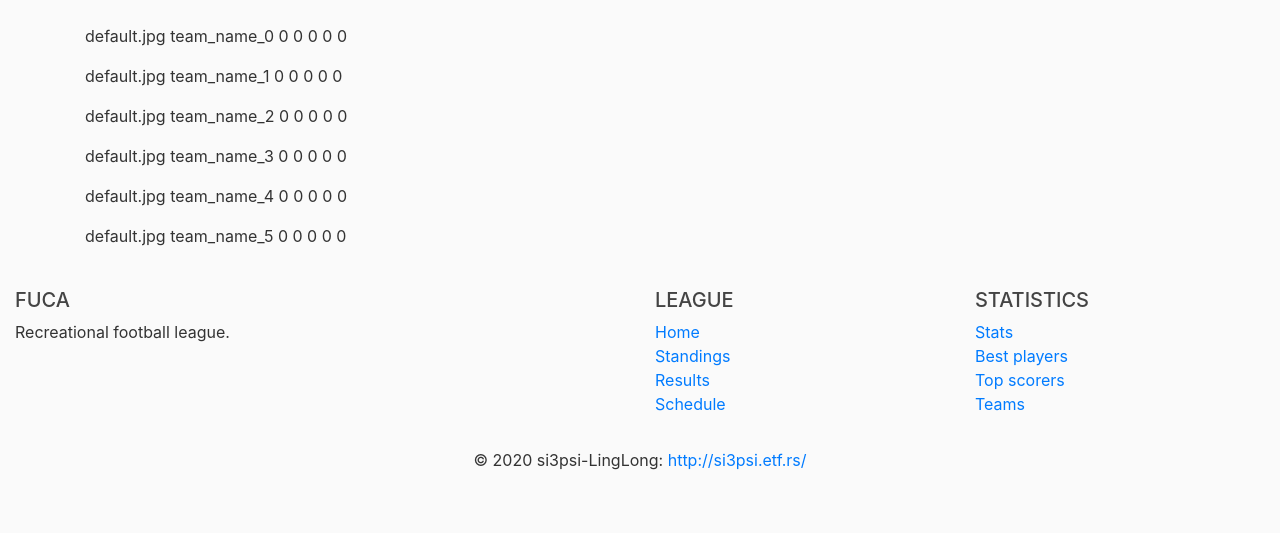
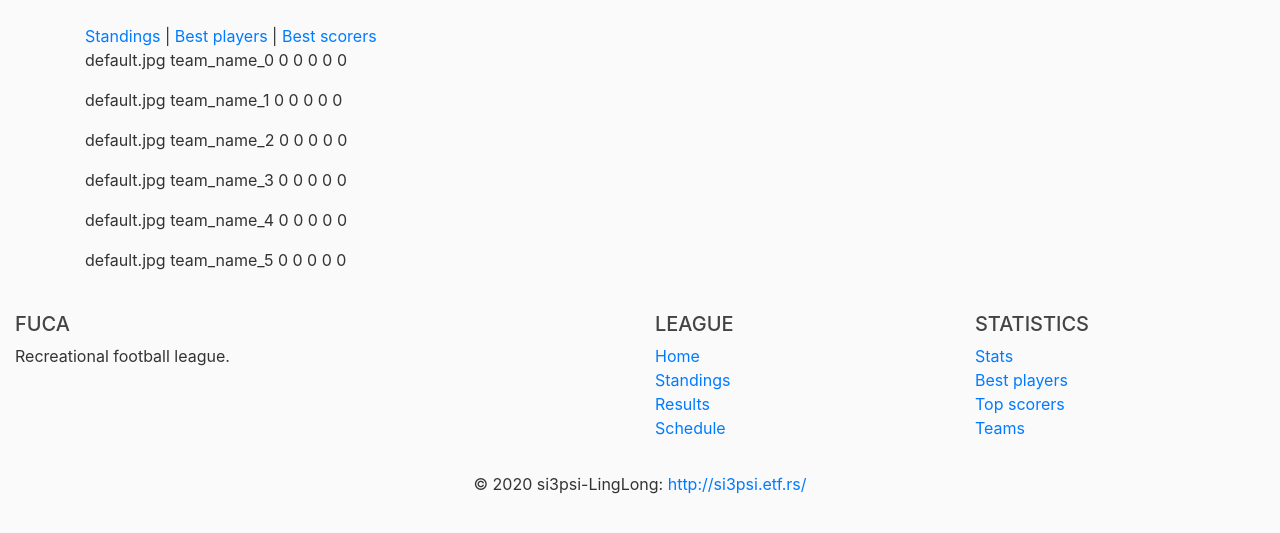
Before and after one commit to urosisakovic/FUCA, a Flask app: page /standings in a window 1280 px wide. Shown: the part 56-589 px from the top of the page. Run offline with Flask 2, Linux system fonts and the light colour scheme; data comes from the database, SQL or seed files in the repository; some libraries are stand-ins or nearby versions.

Commit message:
Tied together standings, best players and best scorers pages

```diff
--- a/src/fuca/templates/best-players.html
+++ b/src/fuca/templates/best-players.html
@@ -1,6 +1,7 @@
 {% extends 'layout.html' %}
 
 {% block content %}
+    <a href="{{ url_for('standings') }}">Standings</a> | <a href="{{ url_for('bestplayers') }}">Best players</a> | <a href="{{ url_for('bestscorers') }}">Best scorers</a>
     {% for player in players %}
         <p>
             Player name: {{ player.name }}<br>
--- a/src/fuca/templates/best-scorers.html
+++ b/src/fuca/templates/best-scorers.html
@@ -1,6 +1,7 @@
 {% extends 'layout.html' %}
 
 {% block content %}
+    <a href="{{ url_for('standings') }}">Standings</a> | <a href="{{ url_for('bestplayers') }}">Best players</a> | <a href="{{ url_for('bestscorers') }}">Best scorers</a>
     {% for player in players %}
         <p>
             Player name: {{ player.name }}<br>
--- a/src/fuca/templates/standings.html
+++ b/src/fuca/templates/standings.html
@@ -1,6 +1,11 @@
 {% extends 'layout.html' %}
 
+<!-- TODO: Create standings layout which will be inherited by standings, best scorers and best players pages-->
+
 {% block content %}
+
+    <a href="{{ url_for('standings') }}">Standings</a> | <a href="{{ url_for('bestplayers') }}">Best players</a> | <a href="{{ url_for('bestscorers') }}">Best scorers</a>
+
     {% for team in teams %}
         <p>{{ team.logo }} {{ team.name }} {{ team.wins }} {{ team.losses }} {{ team.draws }} {{ team.matches }} {{ team.goal_diff }} </p>
     {% endfor %}
```
